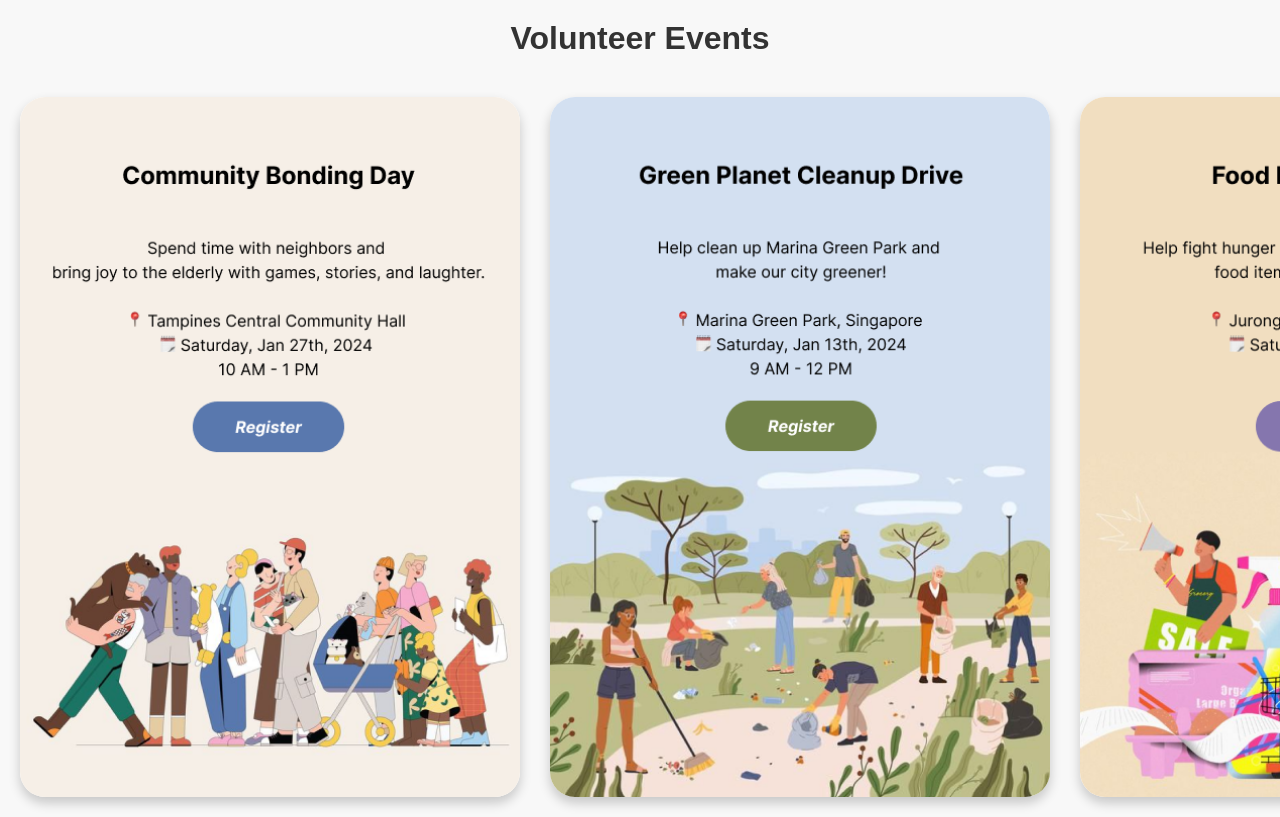
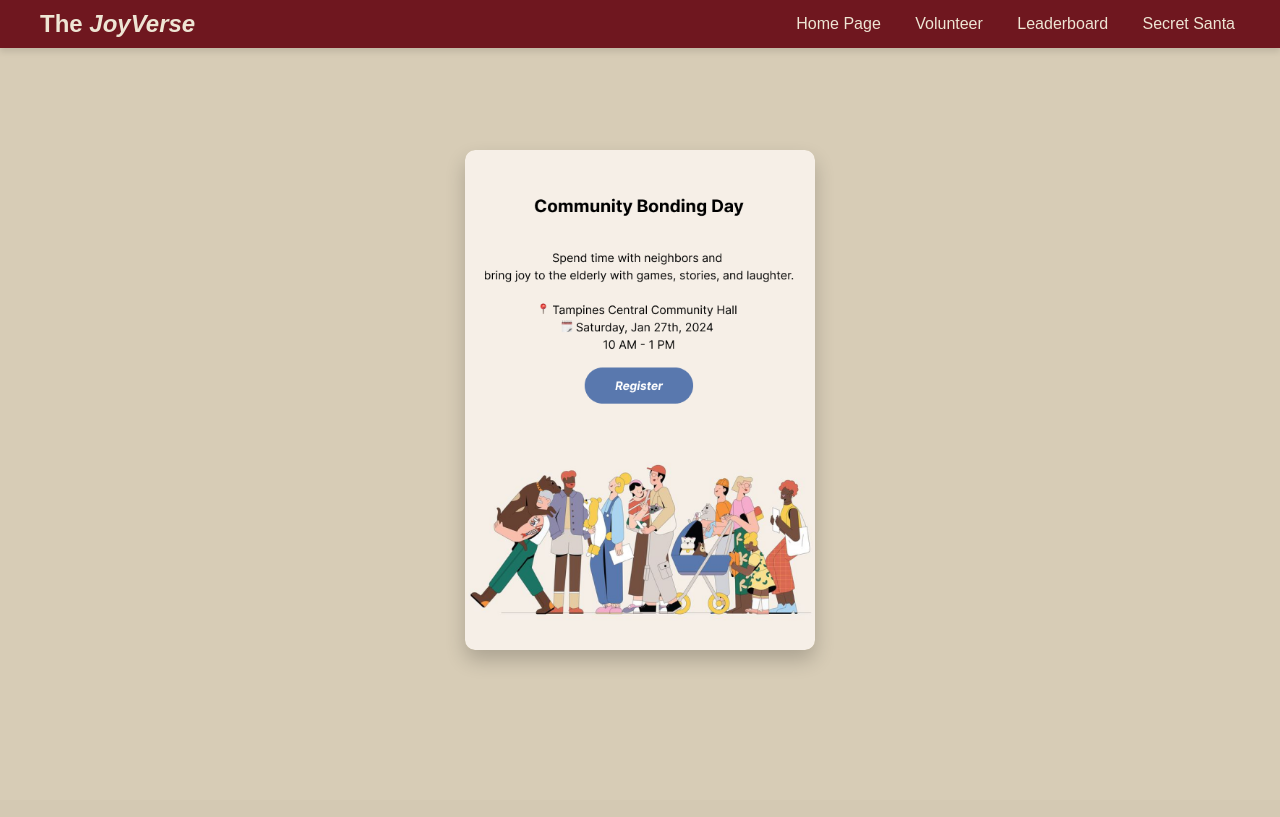
Before and after one commit to Theyan0/FesLuv, a Flask app: page /volunteer in a window 1280 px wide. Run offline with Flask 3, Linux system fonts and the light colour scheme.

Commit message:
integrated all changes into vol page

```diff
--- a/templates/volunteer.html
+++ b/templates/volunteer.html
@@ -3,116 +3,170 @@
 <head>
     <meta charset="UTF-8">
     <meta name="viewport" content="width=device-width, initial-scale=1.0">
-    <title>Volunteer Events</title>
+    <title>Swipeable 3D Card Carousel</title>
     <style>
         body {
+            font-family: Arial, sans-serif;
             margin: 0;
             padding: 0;
-            font-family: Arial, sans-serif;
-            background-color: #f8f8f8;
             display: flex;
-            flex-direction: column;
+            justify-content: center;
             align-items: center;
-            justify-content: center;
-            min-height: 100vh;
-            overflow: hidden;
+            height: 100vh;
+            background: #d7ccb6;
         }
 
-        h1 {
-            text-align: center;
-            margin: 20px 0;
-            color: #333;
+        .carousel {
+            overflow: hidden;
+            width: 350px;
+            height: 500px;
+            position: relative;
+            border-radius: 10px;
+            box-shadow: 0 10px 20px rgba(0, 0, 0, 0.2);
+            perspective: 1000px;
         }
 
-        .image-container {
+        .cards {
             display: flex;
-            gap: 30px;
-            overflow-x: auto;
-            scroll-snap-type: x mandatory;
-            scroll-padding: 50%;
-            padding: 20px;
-            width: 100vw;
-            box-sizing: border-box;
+            transition: transform 0.5s ease, filter 0.5s ease;
+            will-change: transform;
         }
 
-        .card {
-            flex: 0 0 500px; /* Fixed width */
-            height: 700px; /* Fixed height */
-            border-radius: 25px;
-            overflow: hidden;
-            background-color: white;
-            box-shadow: 0 6px 12px rgba(0, 0, 0, 0.2);
-            scroll-snap-align: center;
-            cursor: pointer;
-            text-align: center;
-            transition: transform 0.3s ease;
+        .cards img {
+            width: 350px;
+            height: 500px;
+            object-fit: cover;
+            flex-shrink: 0;
+            border-radius: 10px;
+            transform-origin: center;
+            transition: transform 0.5s ease, opacity 0.3s ease;
+            user-select: none; /* Prevent text selection */
         }
 
-        .card:hover {
-            transform: scale(1.05); /* Zoom effect */
+        .cards img.current {
+            transform: scale(1) rotateY(0deg);
+            opacity: 1;
         }
 
-        .card img {
-            width: 100%;
-            height: 100%;
-            object-fit: cover;
+        .cards img.prev {
+            transform: scale(0.8) rotateY(45deg);
+            opacity: 0.5;
         }
 
-        .register-btn {
-            display: inline-block;
-            background-color: #00796b;
-            color: white;
-            padding: 10px 20px;
-            text-decoration: none;
-            border-radius: 5px;
-            margin-top: 20px;
-            cursor: pointer;
-        }
-
-        .register-btn:hover {
-            background-color: #004d40;
-        }
-
-        /* Hide scrollbar for cleaner look */
-        .image-container::-webkit-scrollbar {
-            display: none;
+        .cards img.next {
+            transform: scale(0.8) rotateY(-45deg);
+            opacity: 0.5;
         }
     </style>
 </head>
 <body>
-    <h1>Volunteer Events</h1>
+    <nav style="
+    background-color: #6F171F;
+    padding: 10px 30px; /* Top-bottom: 10px, Left-right: 30px */
+    box-shadow: 0 4px 6px rgba(0, 0, 0, 0.1); /* Adds drop shadow */
+    position: fixed;
+    top: 0;
+    left: 0;
+    width: calc(100% - 60px); /* Subtract padding from width */
+    margin: 0 0px; /* Adds space on the left and right */
+    z-index: 1000;
+">
 
-    <div class="image-container">
-        {% for image in images %}
-            <div class="card" onclick="addToMyEvents('{{ image }}')">
-                <img src="{{ url_for('static', filename='images/' + image) }}" alt="Volunteer Event">
-                <div class="register-btn">Add to My Events</div>
-            </div>
-        {% endfor %}
+    <div style="display: flex; justify-content: space-between; align-items: center;">
+        <div style="font-weight: bold; font-size: 1.5em; color: #EEE5D4; margin-left: 10px;">
+            The <span style="font-style: italic;">JoyVerse</span>
+        </div>
+        <div>
+            <a href="{{ url_for('home') }}" style="color: #EEE5D4; text-decoration: none; margin: 0 15px;">Home Page</a>
+            <a href="{{ url_for('volunteer') }}" style="color: #EEE5D4; text-decoration: none; margin: 0 15px;">Volunteer</a>
+            <a href="{{ url_for('leaderboard') }}" style="color: #EEE5D4; text-decoration: none; margin: 0 15px;">Leaderboard</a>
+            <a href="{{ url_for('secretsanta_logged_in') }}" style="color: #EEE5D4; text-decoration: none; margin: 0 15px;">Secret Santa</a>
+        </div>
     </div>
+</nav>
+    <div class="carousel">
+        <div class="cards">
+            <img src="/static/images/event1.png" alt="Event 1" draggable="false">
+            <img src="/static/images/event2.png" alt="Event 2" draggable="false">
+            <img src="/static/images/event3.png" alt="Event 3" draggable="false">
+            <img src="/static/images/event4.png" alt="Event 4" draggable="false">
+            <img src="/static/images/event5.png" alt="Event 5" draggable="false">
+        </div>
+    </div>
+    <script>
+        const cards = document.querySelector('.cards');
+        const images = document.querySelectorAll('.cards img');
+        let currentIndex = 0;
+        let startX = 0;
+        let currentTranslate = 0;
+        let prevTranslate = 0;
+        let isDragging = false;
 
-    <script>
-        function addToMyEvents(eventName) {
-            fetch('/add-to-events', {
-                method: 'POST',
-                headers: {
-                    'Content-Type': 'application/json'
-                },
-                body: JSON.stringify({ event: eventName })
-            })
-            .then(response => response.json())
-            .then(data => {
-                if (data.success) {
-                    alert('Event added to My Events!');
-                } else {
-                    alert('Error: ' + data.message);
+        function setCarouselClasses() {
+            images.forEach((img, index) => {
+                img.classList.remove('prev', 'current', 'next');
+                if (index === currentIndex) {
+                    img.classList.add('current');
+                } else if (index === (currentIndex - 1 + images.length) % images.length) {
+                    img.classList.add('prev');
+                } else if (index === (currentIndex + 1) % images.length) {
+                    img.classList.add('next');
                 }
-            })
-            .catch(error => {
-                console.error('Error:', error);
-                alert('An unexpected error occurred.');
             });
         }
+
+        function setCarouselPosition() {
+            cards.style.transform = `translateX(${-currentIndex * 350}px)`;
+        }
+
+        function dragStart(event) {
+            isDragging = true;
+            startX = event.type.includes('mouse') ? event.pageX : event.touches[0].clientX;
+            prevTranslate = currentTranslate;
+            cards.style.transition = 'none';
+        }
+
+        function dragMove(event) {
+            if (!isDragging) return;
+            const currentX = event.type.includes('mouse') ? event.pageX : event.touches[0].clientX;
+            currentTranslate = prevTranslate + currentX - startX;
+            cards.style.transform = `translateX(${currentTranslate}px)`;
+
+            // Prevent default drag behavior
+            event.preventDefault();
+        }
+
+        function dragEnd() {
+            isDragging = false;
+            const threshold = 100;
+            const movedBy = currentTranslate - prevTranslate;
+
+            if (movedBy > threshold) {
+                currentIndex = (currentIndex - 1 + images.length) % images.length;
+            } else if (movedBy < -threshold) {
+                currentIndex = (currentIndex + 1) % images.length;
+            }
+
+            currentTranslate = -currentIndex * 350;
+            cards.style.transition = 'transform 0.5s ease';
+            setCarouselPosition();
+            setCarouselClasses();
+        }
+
+        cards.addEventListener('mousedown', dragStart);
+        cards.addEventListener('mousemove', dragMove);
+        cards.addEventListener('mouseup', dragEnd);
+
+        cards.addEventListener('touchstart', dragStart);
+        cards.addEventListener('touchmove', dragMove);
+        cards.addEventListener('touchend', dragEnd);
+
+        cards.addEventListener('mouseleave', () => {
+            if (isDragging) dragEnd();
+        });
+
+        // Initialize
+        setCarouselClasses();
     </script>
 </body>
 </html>
```
